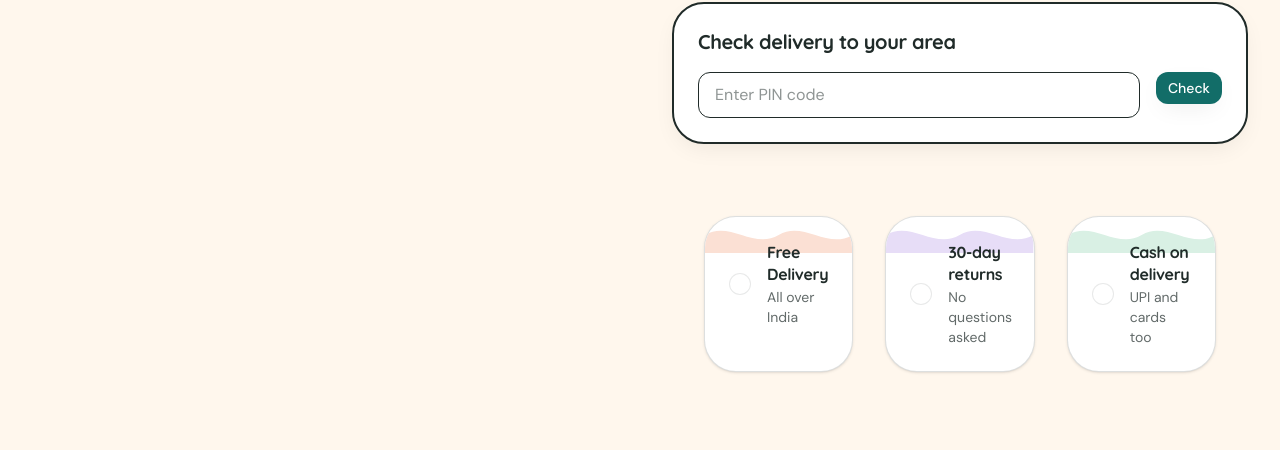
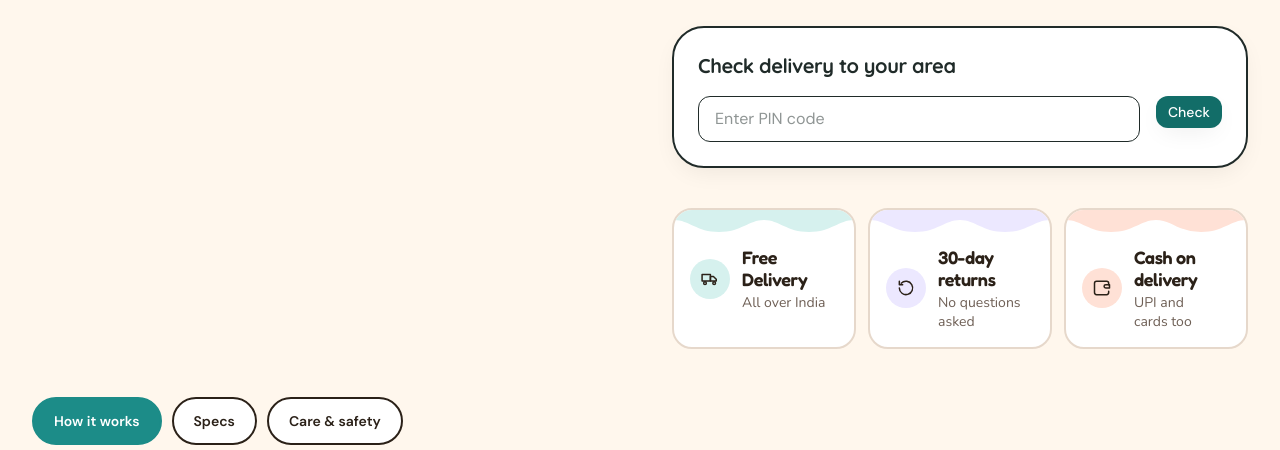
Before and after one commit to ShivVk18/0905cs211163-hwa-hackathon, a Next.js app: page /shop/awaystack in a window 1280 px wide. Shown: the part 1397-1847 px from the top of the page. Built offline with nearby package versions, Linux system fonts and the light colour scheme.

Commit message:
Redesign trust cards and give navbar an opaque sticky backing

```diff
--- a/app/global.css
+++ b/app/global.css
@@ -1,4 +1,4 @@
-@import url("https://fonts.googleapis.com/css2?family=Fredoka:wght@500;600;700&family=Quicksand:wght@500;600;700&family=DM+Sans:wght@400;500;600&display=swap");
+@import url("https://fonts.googleapis.com/css2?family=Fredoka:wght@500;600;700&family=Nunito:wght@400;500;600;700&family=Quicksand:wght@500;600;700&family=DM+Sans:wght@400;500;600&display=swap");
 
 @import "tailwindcss";
 
@@ -24,6 +24,7 @@
   --font-heading: "Quicksand", ui-sans-serif, system-ui, sans-serif;
   --font-body: "DM Sans", ui-sans-serif, system-ui, sans-serif;
   --font-fredoka: "Fredoka", ui-sans-serif, system-ui, sans-serif;
+  --font-nunito: "Nunito", ui-sans-serif, system-ui, sans-serif;
 
   --radius-card: 1rem;
   --radius-button: 0.75rem;
--- a/components/Navbar.js
+++ b/components/Navbar.js
@@ -77,7 +77,7 @@ export function Navbar() {
 
   return (
     <>
-      <header className="sticky top-3 z-50 px-3 sm:px-4">
+      <header className="sticky top-0 z-50 bg-background px-3 pb-3 pt-3 sm:px-4">
         <nav
           aria-label="Main navigation"
           className="mx-auto max-w-6xl rounded-full border-2 border-text bg-background/95 shadow-soft backdrop-blur-md"
--- a/components/ProductGallery.js
+++ b/components/ProductGallery.js
@@ -9,7 +9,7 @@ export function ProductGallery({ images, selectedId, onSelect, className = '' })
   const selected = images.find((img) => img.id === selectedId) ?? images[0];
 
   return (
-    <div className={`flex flex-col gap-5 sm:gap-6 lg:sticky lg:top-[4rem] lg:max-h-[calc(100vh-4rem)] lg:overflow-y-auto ${className}`}>
+    <div className={`flex flex-col gap-5 sm:gap-6 lg:sticky lg:top-[6.5rem] lg:max-h-[calc(100vh-7rem)] lg:overflow-y-auto ${className}`}>
       {/* Main image */}
       <div className="relative overflow-hidden rounded-[2rem] border-2 border-text bg-white shadow-soft aspect-[1/1]">
         <Badge
--- a/components/TrustCards.js
+++ b/components/TrustCards.js
@@ -5,67 +5,75 @@ import { product } from '@/data/product';
 const { trust } = product;
 
 const TruckIcon = () => (
-  <svg viewBox="0 0 24 24" fill="none" stroke="currentColor" strokeWidth="1.8" strokeLinecap="round" strokeLinejoin="round" aria-hidden="true">
-    <path d="M3 3h18v15H3z" />
-    <path d="M7 20h6m3-3h-6" />
-    <circle cx="5.5" cy="20.5" r="1.5" />
-    <circle cx="18.5" cy="20.5" r="1.5" />
+  <svg viewBox="0 0 24 24" fill="none" stroke="currentColor" strokeWidth="1.8" strokeLinecap="round" strokeLinejoin="round" className="h-5 w-5" aria-hidden="true">
+    <path d="M2.5 6.5h10v8h-10z" />
+    <path d="M12.5 9h3.6l3.4 3.4v2.1h-7z" />
+    <circle cx="6" cy="17" r="1.6" />
+    <circle cx="17" cy="17" r="1.6" />
   </svg>
 );
 
 const ReturnIcon = () => (
-  <svg viewBox="0 0 24 24" fill="none" stroke="currentColor" strokeWidth="1.8" strokeLinecap="round" strokeLinejoin="round" aria-hidden="true">
-    <path d="M3 3v12a9 9 0 0 0 9 9m0 0h12a9 9 0 0 0-9-9m0 0l-5-5m0 0l5-5" />
+  <svg viewBox="0 0 24 24" fill="none" stroke="currentColor" strokeWidth="1.8" strokeLinecap="round" strokeLinejoin="round" className="h-5 w-5" aria-hidden="true">
+    <path d="M4 12a8 8 0 1 0 2.3-5.7" />
+    <path d="M4 4v4h4" />
   </svg>
 );
 
-const RupeeIcon = () => (
-  <svg viewBox="0 0 24 24" fill="none" stroke="currentColor" strokeWidth="1.8" strokeLinecap="round" strokeLinejoin="round" aria-hidden="true">
-    <path d="M13 3h-5l3 3m0 0l-3 3m3-3V9m3 3h3" />
+const WalletIcon = () => (
+  <svg viewBox="0 0 24 24" fill="none" stroke="currentColor" strokeWidth="1.8" strokeLinecap="round" strokeLinejoin="round" className="h-5 w-5" aria-hidden="true">
+    <path d="M20 8V6.5A2.5 2.5 0 0 0 17.5 4H5.5A2.5 2.5 0 0 0 3 6.5v11A2.5 2.5 0 0 0 5.5 20h12a2.5 2.5 0 0 0 2.5-2.5V16" />
+    <path d="M21 8h-4.5a2 2 0 0 0 0 4H21z" />
   </svg>
 );
 
-const ICON_MAP = { truck: TruckIcon, undo: ReturnIcon, rupee: RupeeIcon };
+const ICON_MAP = { truck: TruckIcon, undo: ReturnIcon, rupee: WalletIcon };
+
+const TONES = ['#D6F1EE', '#ECE8FF', '#FFE1D6'];
 
 export function TrustCards() {
   return (
-    <section className="scroll-mt-24 py-6 sm:py-8">
-      <div className="mx-auto max-w-7xl px-4 sm:px-6 lg:px-8">
-        <div className="grid grid-cols-1 sm:grid-cols-3 gap-6 sm:gap-8">
+    <section className="scroll-mt-24">
+      <div className="grid grid-cols-1 items-stretch gap-3 sm:grid-cols-3 lg:grid-cols-1 xl:grid-cols-3">
         {trust.map((item, i) => {
-            const Icon = ICON_MAP[item.icon];
-            const style =
-              i === 0
-                ? { background: '#FBE0D4', wave: '#F5BFA6' }
-                : i === 1
-                ? { background: '#E7DDF7', wave: '#C9B6EC' }
-                : { background: '#D9F0E4', wave: '#A9DCC4' };
+          const Icon = ICON_MAP[item.icon] ?? TruckIcon;
+          const tone = TONES[i % TONES.length];
           return (
             <div
               key={item.title}
-                className="relative flex flex-col overflow-hidden rounded-[2rem] border border-text/15 bg-white shadow-sm"
+              className="relative flex flex-col overflow-hidden rounded-[20px] border-2 border-line bg-white px-4 pb-4 pt-9 transition-all duration-200 ease-out hover:-translate-y-[3px] hover:shadow-[0_10px_24px_-6px_rgba(43,33,24,0.10)] motion-reduce:transition-none motion-reduce:hover:translate-y-0 motion-reduce:hover:shadow-none"
             >
-                <div className="absolute inset-x-0 top-0 h-[36px] w-full">
-                  <svg viewBox="0 0 400 24" preserveAspectRatio="none" className="absolute inset-0 h-full w-full">
-                    <path d="M0 12C66 2 133 22 200 12C266 2 333 22 400 12V24H0z" fill={style.background} />
+              <span aria-hidden="true" className="pointer-events-none absolute inset-x-0 top-0 h-6 w-full">
+                <svg viewBox="0 0 400 24" preserveAspectRatio="none" className="h-full w-full">
+                  <path
+                    d="M0 0H400V10C366 10 350 22 300 22C250 22 234 10 200 10C166 10 150 22 100 22C50 22 34 10 0 10Z"
+                    fill={tone}
+                  />
                 </svg>
-                </div>
-                <div className="relative flex items-center gap-4 p-4 sm:p-6">
-                  <div className="rounded-full bg-white/80 border border-text/10 p-2 sm:p-2.5 text-teal flex items-center justify-center">
+              </span>
+
+              <div className="relative flex items-center gap-3">
+                <span
+                  className="flex h-10 w-10 shrink-0 items-center justify-center rounded-full text-ink"
+                  style={{ backgroundColor: tone }}
+                >
                   <Icon />
-                  </div>
-                  <div className="flex-1">
-                    <h4 className="font-heading text-base font-bold leading-snug text-text">
+                </span>
+                <div className="min-w-0 flex-1">
+                  <h4 className="text-pretty font-fredoka text-[18px] font-semibold leading-tight text-ink">
                     {item.title}
                   </h4>
-                    <p className="mt-0.5 text-sm text-text/70">{item.description}</p>
+                  <p className="mt-0.5 text-pretty font-nunito text-[14px] leading-snug text-ink-soft">
+                    {item.description}
+                  </p>
                 </div>
               </div>
             </div>
           );
         })}
       </div>
-      </div>
     </section>
   );
 }
+
+export default TrustCards;
```
Lines whose indentation alone changed are shown as unchanged.
